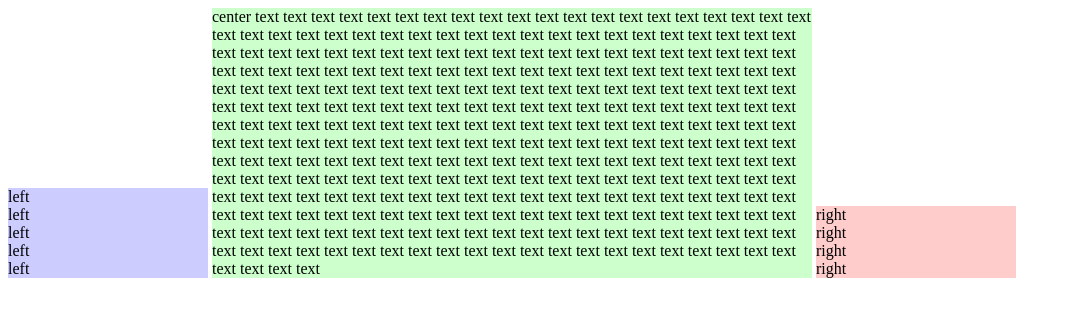
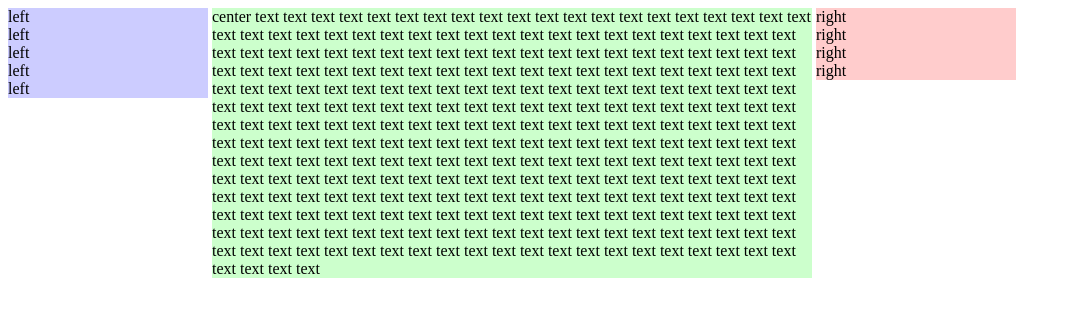
Before and after one commit to minkkill/minkkill.github.io, a plain HTML site: page lab5/lab5_3.html in a window 1280 px wide. Shown: the whole page, without its empty margins (0-1071 px from the left). Drawn offline with Linux system fonts and the light colour scheme.

Commit message:
Update lab5_3.html

```diff
--- a/lab5/lab5_3.html
+++ b/lab5/lab5_3.html
@@ -7,20 +7,27 @@
 	* {
 		box-sizing: border-box;
 	}
+	body {
+		min-width: 1000px;
+	}
 	#left{
 		background:#ccf;
 		width: 200px;
 		display: inline-block;
+		vertical-align: top;
 	}
 	#right{
 		background:#fcc;
 		width: 200px;
 		display: inline-block;
+		vertical-align: top;
+
 	}
 	#center{
 		background:#cfc;
 		width: 600px;
 		display: inline-block;
+		vertical-align: top;
 	}
 </style>
 </head>
```
